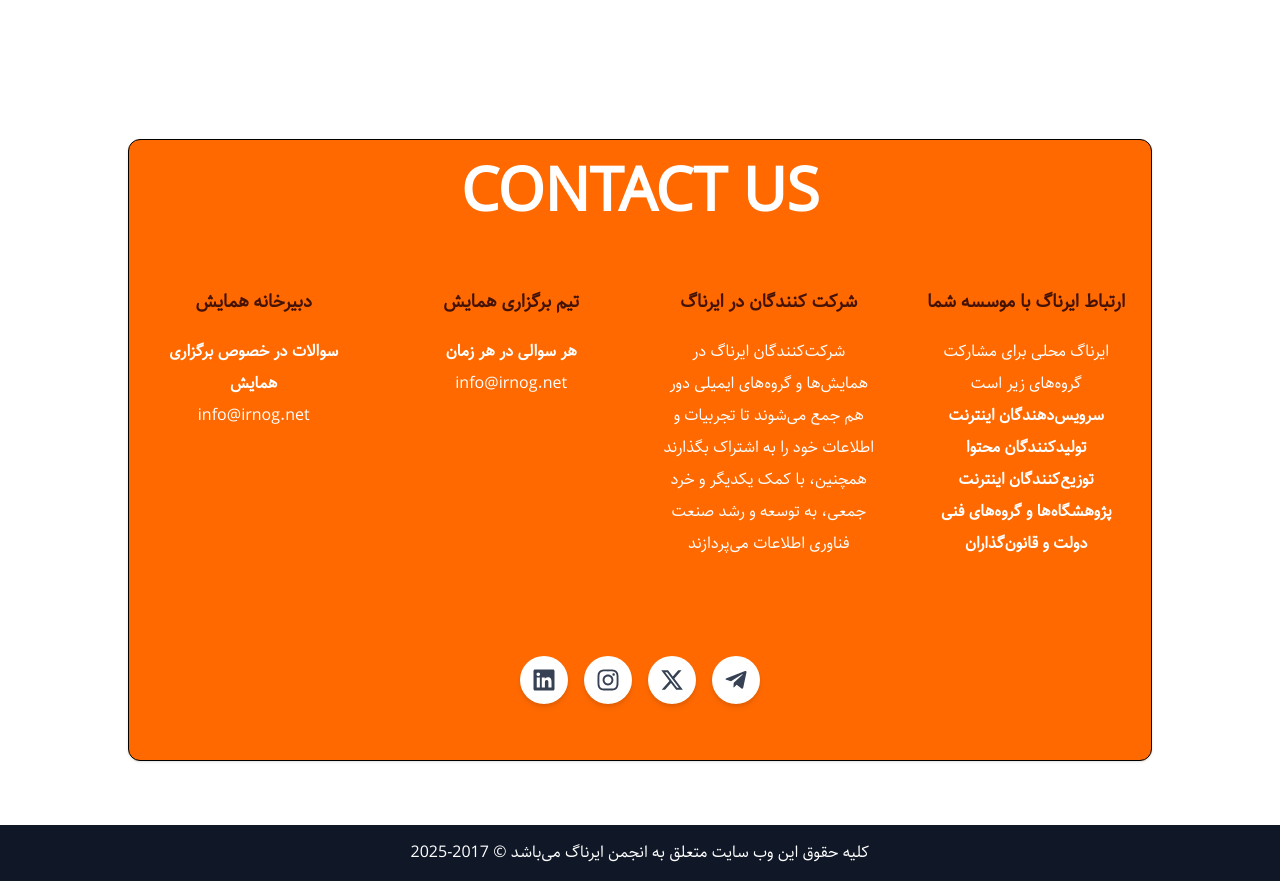
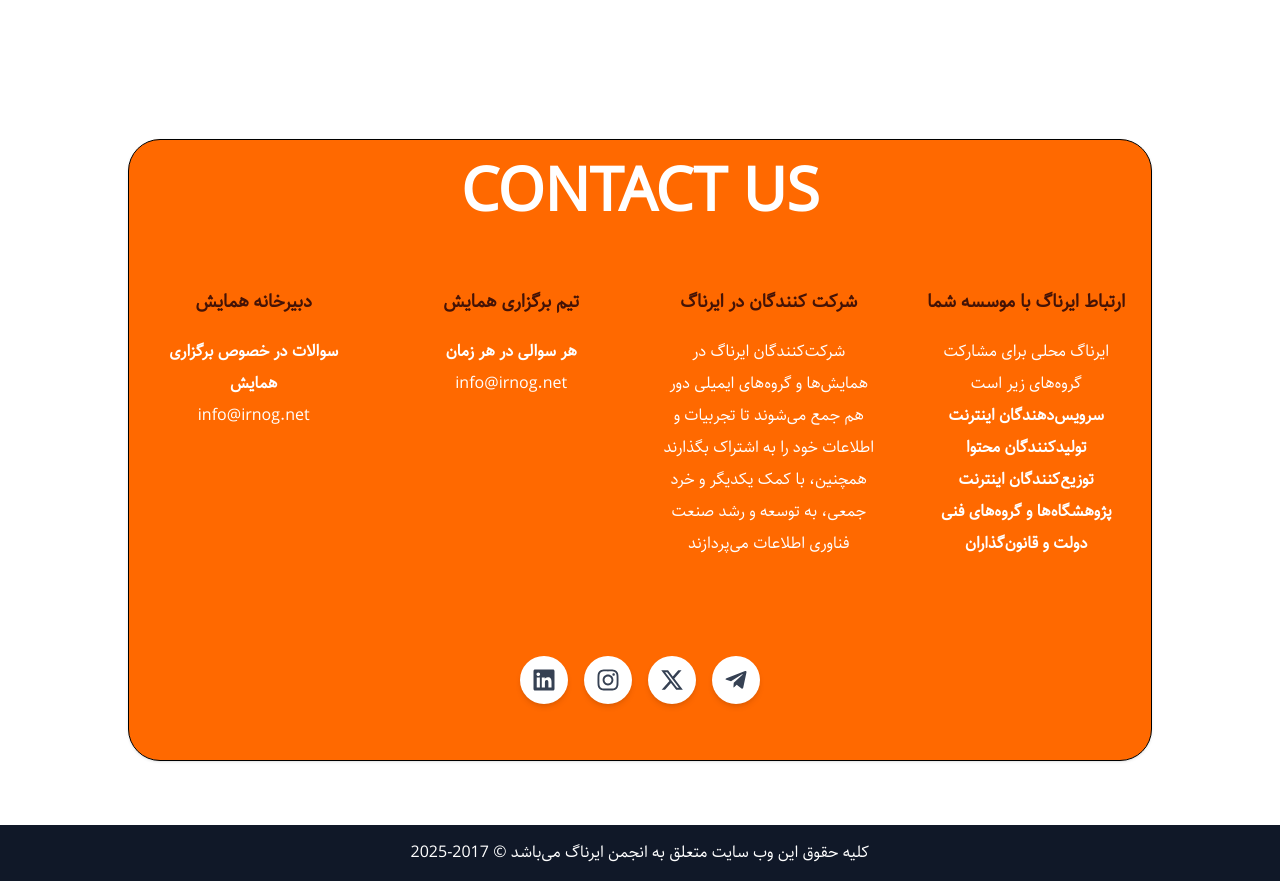
Before and after one commit to MahdiMazloum96/irnog_frontend, a Next.js app: page / in a window 1280 px wide. Shown: the part 4140-5021 px from the top of the page. Built offline with nearby package versions, Linux system fonts and the light colour scheme.

Commit message:
adding rounded-4xl contact us

```diff
--- a/components/ContactUs/ContactUs.tsx
+++ b/components/ContactUs/ContactUs.tsx
@@ -7,7 +7,7 @@ import ReactMarkdown from "react-markdown";
 interface ContactUsProps {}
 const ContactUs: FC<ContactUsProps> = () => {
   return (
-    <Card className="w-4/5 bg-secondary align-middle m-auto my-16 overflow-hidden ">
+    <Card className="w-4/5 bg-secondary align-middle m-auto my-16 overflow-hidden rounded-4xl!">
       <h1 className="uppercase lg:text-6xl text-4xl text-white font-extrabold text-center select-none">
         contact us
       </h1>
```
